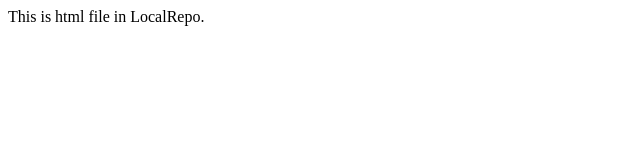
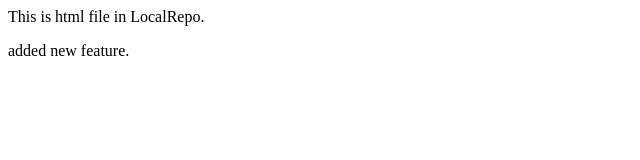
Before and after one commit to MPRANU/LocalRepo, a plain HTML site: page index.html in a window 1280 px wide. Shown: the whole page, without its empty margins (0-640 px from the left). Drawn offline with Linux system fonts and the light colour scheme.

Commit message:
new branch created

```diff
--- a/index.html
+++ b/index.html
@@ -1,2 +1,3 @@
 <p>This is html file in LocalRepo.
 </p>
+<p>added new feature.</p>
```
